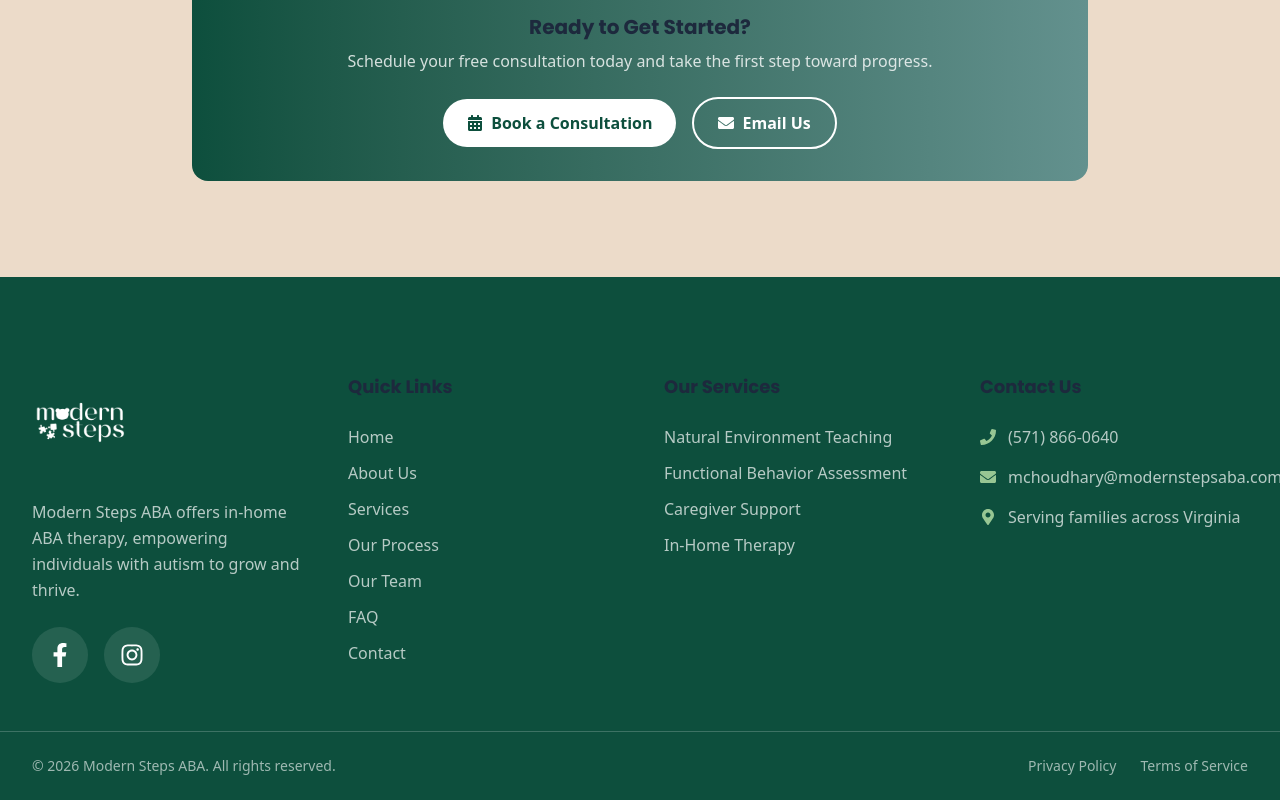
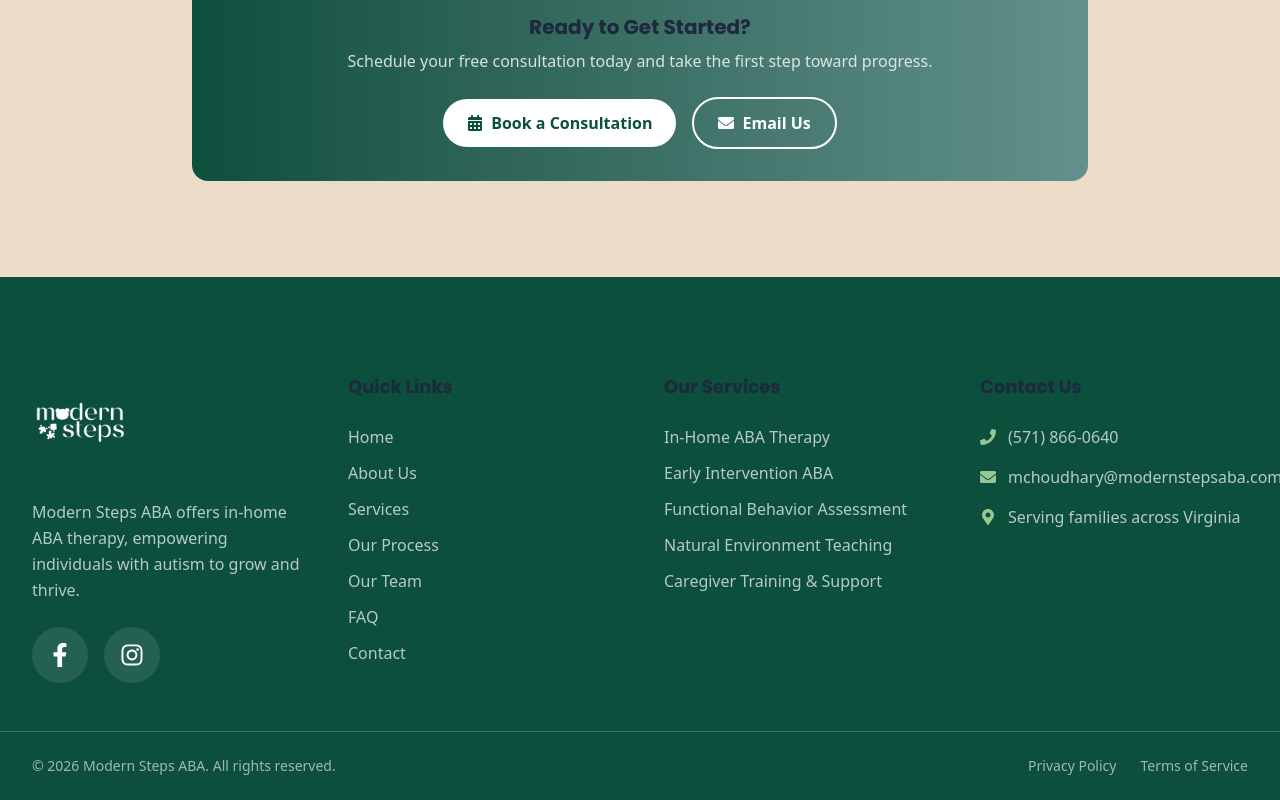
Before and after one commit to patron29/modern-steps-aba, a React (Vite) app: page / in a window 1280 px wide. Shown: the part 8190-8990 px from the top of the page. Built offline with nearby package versions, Linux system fonts and the light colour scheme.

Commit message:
Phase 2: footer links to service pages

```diff
--- a/src/components/Footer.jsx
+++ b/src/components/Footer.jsx
@@ -12,10 +12,11 @@ const quickLinks = [
 ];
 
 const services = [
-  { name: 'Natural Environment Teaching', href: 'services' },
-  { name: 'Functional Behavior Assessment', href: 'services' },
-  { name: 'Caregiver Support', href: 'services' },
-  { name: 'In-Home Therapy', href: 'services' },
+  { name: 'In-Home ABA Therapy', href: '/services/in-home-aba-therapy' },
+  { name: 'Early Intervention ABA', href: '/services/early-intervention-aba' },
+  { name: 'Functional Behavior Assessment', href: '/services/functional-behavior-assessment' },
+  { name: 'Natural Environment Teaching', href: '/services/natural-environment-teaching' },
+  { name: 'Caregiver Training & Support', href: '/services/caregiver-training' },
 ];
 
 const socialLinks = [
@@ -103,13 +104,9 @@ export default function Footer() {
             <ul className="space-y-3">
               {services.map((service) => (
                 <li key={service.name}>
-                  <a
-                    href={`/#${service.href}`}
-                    onClick={(e) => handleSectionClick(e, service.href)}
-                    className="text-white/70 hover:text-secondary transition-colors"
-                  >
+                  <Link to={service.href} className="text-white/70 hover:text-secondary transition-colors">
                     {service.name}
-                  </a>
+                  </Link>
                 </li>
               ))}
             </ul>
```
